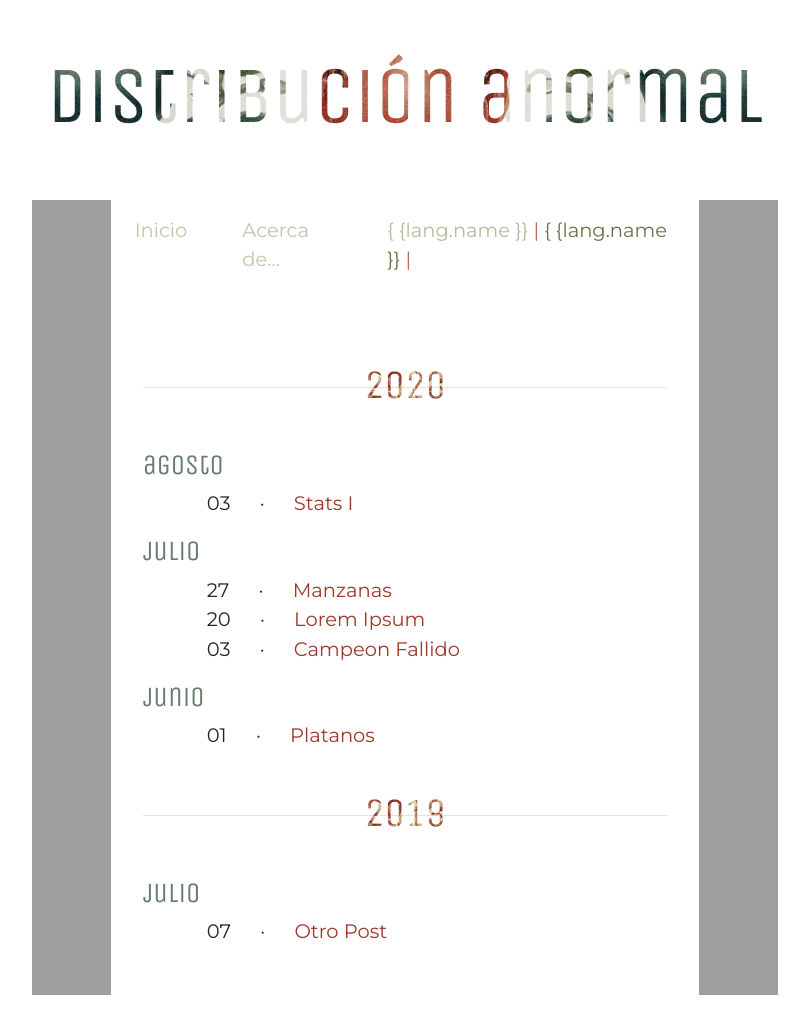
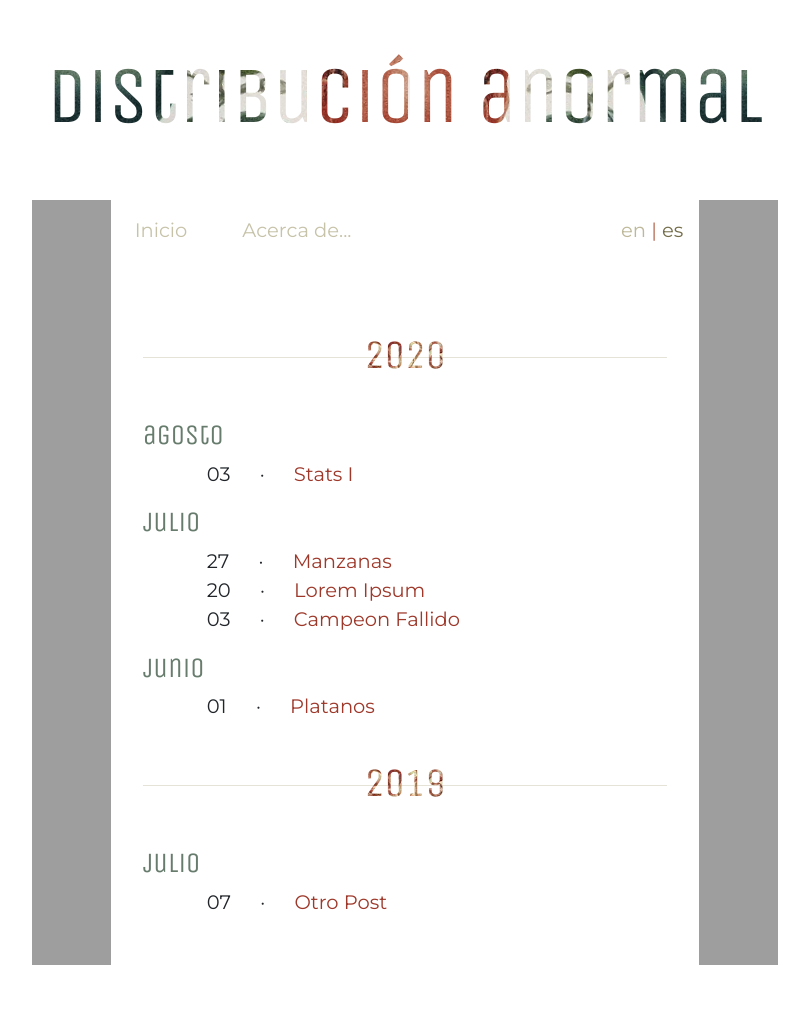
Before and after one commit to dscarinci/blog, a Jekyll site: the page built from index.html, in a window 1280 px wide. Shown: the whole page, without its empty margins (235-1044 px from the left). Built offline with Jekyll 4.4.1, drawn with Linux system fonts in a browser that asks for light colours; after the commit the page ends 992 px from its top, so only the background shows below that.

Commit message:
finished bilingual navbar ?

```diff
--- a/_includes/nav.html
+++ b/_includes/nav.html
@@ -23,18 +23,21 @@
 			{% for lang in site.data.languages %}
 			<a href="/{{ lang.name }}/"
 			   {% if lang.name == page.lang %} id="active-lang" {% endif %}
-			   >{ {lang.name }}</a>  |
+			   >{{ lang.name }}</a>
+		   {% if forloop.last == false %} | {% endif %}
 		        {% endfor %}
 		{% elsif page.layout == "main" %}
-			<a href="{{ page.url | replace_first: "/es/", "/en/" }}"
-			   {% if page.lang == "en" %}id="active-lang"{% endif %} >en</a>  |
-		   <a href="{{ page.url | replace_first: "/en/", "/es/" }}"
-			   {% if page.lang == "es" %}id="active-lang"{% endif %} >es</a>
+			{% for lang in site.data.languages %}
+			{% capture page-lang %}/{{ page.lang }}/{% endcapture %}
+			{% capture current-lang %}/{{ lang.name}}/{% endcapture %}
+			<a href="{{ page.url | replace_first: page-lang, current-lang }}"
+			   {% if page.lang ==  lang.name %} id="active-lang"{% endif %} >{{ lang.name }}</a>
+		   {% if forloop.last == false %} | {% endif %}
+		        {% endfor %}
 		{% elsif page.layout == "post" %}
 			{% assign posts=site.posts | where:"ref", page.ref | sort: 'lang' %}
 			{% for post in posts %}
-    				{% if page.lang != post.lang %}<a href="{{ post.url }}">{{ post.lang }}</a>
-				{% else %}{{ post.lang }}{% endif %}
+    				<a href="{{ post.url }}" {% if post.lang ==  page.lang %} id="active-lang"{% endif %} >{{ post.lang }}</a>
 				{% if forloop.last == false %} | {% endif %}
 			{% endfor %}
 		{% endif %}
```
Also changed, not shown: 18 other files.
